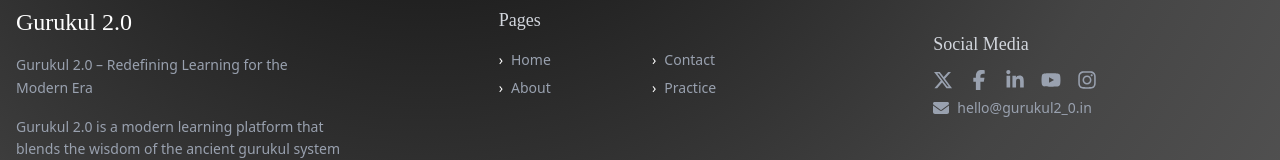
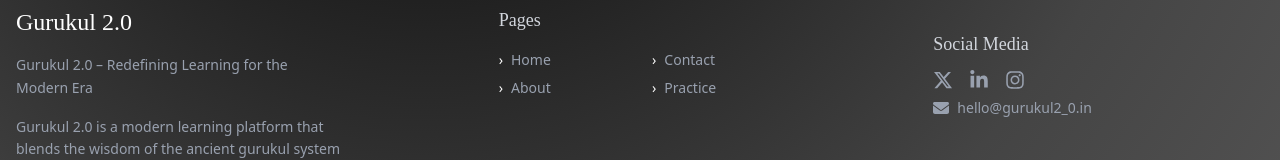
Before and after one commit to aaneesa/Gurukul-2.0, a Next.js app: page / in a window 1280 px wide. Shown: the part 738-898 px from the top of the page. Built offline with nearby package versions, Linux system fonts and the light colour scheme.

Commit message:
Landing Page

```diff
--- a/app/components/Footer.jsx
+++ b/app/components/Footer.jsx
@@ -96,28 +96,10 @@ const Footer = () => {
                 href="#"
                 target="_blank"
                 rel="noopener noreferrer"
-                aria-label="Facebook"
-                className="hover:text-[#1877F3] text-xl"
-              >
-                <FaFacebookF />
-              </a>
-              <a
-                href="#"
-                target="_blank"
-                rel="noopener noreferrer"
                 aria-label="LinkedIn"
                 className="hover:text-[#0A66C2] text-xl"
               >
                 <FaLinkedinIn />
-              </a>
-              <a
-                href="#"
-                target="_blank"
-                rel="noopener noreferrer"
-                aria-label="YouTube"
-                className="hover:text-[#FF0000] text-xl"
-              >
-                <FaYoutube />
               </a>
               <a
                 href="#"
```
